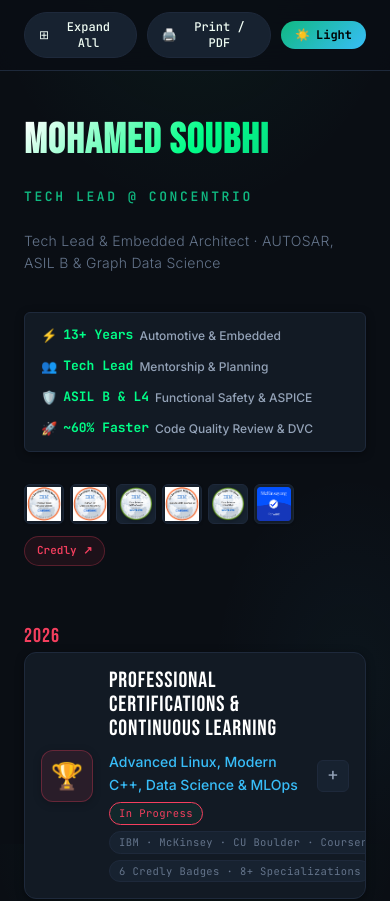
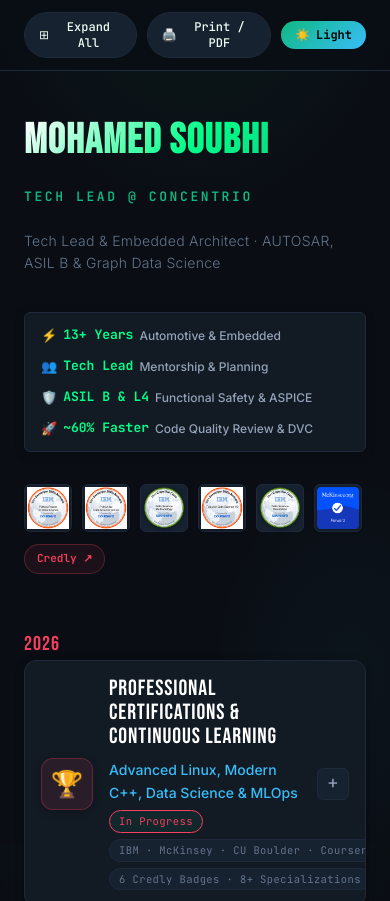
Before and after one commit to mohamed-soubhi/mohamed-soubhi.github.io, a website: page index.html in a window 390 px wide. Shown: the top 901 px of the page. Drawn offline with Linux system fonts and the light colour scheme.

Commit message:
feat: enlarge hero Credly badges to 64px
Co-Authored-By: Claude Sonnet 5.5 <noreply@anthropic.com>

```diff
--- a/style.css
+++ b/style.css
@@ -828,16 +828,16 @@ a:hover {
 .stat-badges-row {
   display: inline-flex;
   align-items: center;
-  gap: 6px;
-  flex-wrap: nowrap;
+  gap: 10px;
+  flex-wrap: wrap;
 }
 
 .hero-badge-link {
   display: inline-flex;
   align-items: center;
   justify-content: center;
-  width: 46px;
-  height: 46px;
+  width: 64px;
+  height: 64px;
   flex-shrink: 0;
   border-radius: var(--radius-sm);
   background: var(--bg-surface);
@@ -1320,7 +1320,7 @@ a:hover {
     display: none;
   }
   .hero-badge-link {
-    width: 40px;
-    height: 40px;
+    width: 48px;
+    height: 48px;
   }
 }
```
